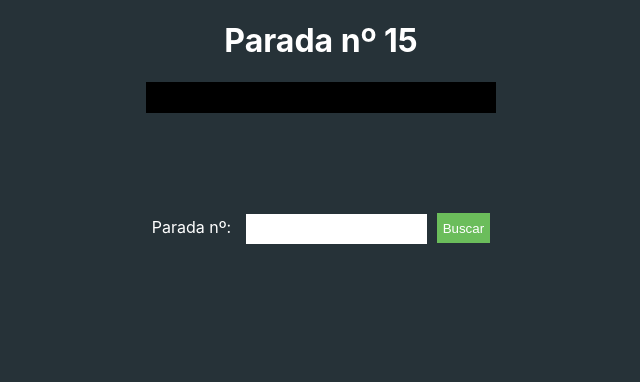
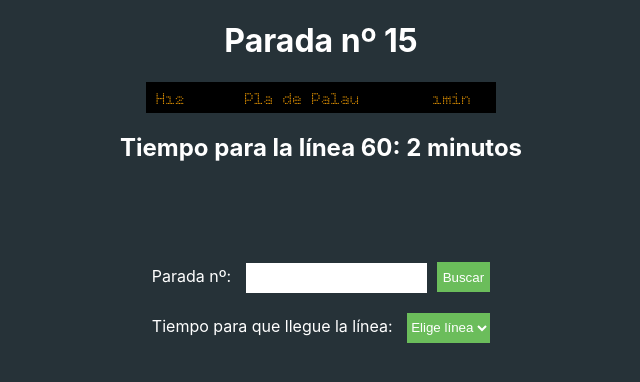
Before and after one commit to Xavi-e/C2-React-Parada-Bus-grupoC, a React (Create React App) app: page / in a window 1280 px wide. Shown: the top 382 px of the page, without its empty margins (319-959 px from the left). Built offline with nearby package versions, Linux system fonts and the light colour scheme.

Commit message:
Revert "Coger paradas de la API+bug mostrar paradas salia espacio+ocultar formtiempodelinea y tiempolinea"
This reverts commit e5be7a9a601d04aff5d212ffcdb7bb99dfcbd315.

```diff
--- a/src/App.js
+++ b/src/App.js
@@ -6,42 +6,47 @@ import { Display } from "./components/Display";
 import { TiempoLinea } from "./components/TiempoLinea";
 import { FormTiempoDeLinea } from "./components/FormTiempoDeLinea";
 import { FormNumeroParada } from "./components/FormNumeroParada";
-import { useEffect, useState } from "react";
+import { useState } from "react";
 
 function App() {
-  const urlParadas = "https://api.tmb.cat/v1/ibus/stops/";
-  const appId = "68b27c54";
-  const appKey = "ae7f8c10e50256baea7772a20d5124d3";
+  const urlParadas =
+    "https://api.tmb.cat/v1/ibus/stops/2?app_id=68b27c54&app_key=ae7f8c10e50256baea7772a20d5124d3";
   //const identidicador = "68b27c54";
   //const numeroParadaInventada = 2;
-  const [paradas, setParadas] = useState([
+  const paradasInventadas = [
     {
-      routeId: "",
-      line: "",
-      "text-ca": "",
-      "t-in-s": 0,
-      destination: "",
-      "t-in-min": 0,
+      status: "success",
+      data: {
+        ibus: [
+          {
+            routeId: "2271",
+            line: "V27",
+            "text-ca": "3 min",
+            "t-in-s": 190,
+            destination: "Pg. Marítim",
+            "t-in-min": 3,
+          },
+        ],
+      },
     },
-  ]);
-  const [tieneParadas, setTieneParadas] = useState(false);
-  const getParadas = async (parada) => {
-    const response = await fetch(
-      `${urlParadas}${parada}?app_id=${appId}&app_key=${appKey}`
-    );
+  ];
+  const [paradas, setParadas] = useState([]);
+  const getParadas = async () => {
+    const response = await fetch(paradasInventadas);
     const paradasAPI = await response.json();
-    setParadas(paradasAPI.data.ibus);
+    setParadas([...paradas, paradasAPI]);
   };
+
   return (
     <div className="contenedor">
       <header className="cabecera">
         <NumParada />
-        <Display paradas={paradas} />
-        {tieneParadas && <TiempoLinea />}
+        <Display />
+        <TiempoLinea />
       </header>
       <section className="forms">
-        <FormNumeroParada getParadas={getParadas} />
-        {tieneParadas && <FormTiempoDeLinea />}
+        <FormNumeroParada />
+        <FormTiempoDeLinea />
       </section>
     </div>
 
--- a/src/components/Display.js
+++ b/src/components/Display.js
@@ -1,13 +1,47 @@
-import { useEffect, useState } from "react";
+import { useCallback, useEffect, useRef, useState } from "react";
 
-export const Display = (props) => {
-  const { paradas } = props;
+export const Display = () => {
   const [posicion, setPosicion] = useState(0);
   const [contador, setContador] = useState(0);
+  const paradasInventadas = [
+    {
+      status: "success",
+      data: {
+        ibus: [
+          {
+            routeId: "2271",
+            line: "V27",
+            "text-ca": "3 min",
+            "t-in-s": 190,
+            destination: "Pg. Marítim",
+            "t-in-min": 3,
+          },
+          {
+            routeId: "2270",
+            line: "V16",
+            "text-ca": "10min",
+            "t-in-s": 190,
+            destination: "Universitat",
+            "t-in-min": 10,
+          },
+          {
+            routeId: "2272",
+            line: "H12",
+            "text-ca": "1min",
+            "t-in-s": 190,
+            destination: "Pla de Palau",
+            "t-in-min": 1,
+          },
+        ],
+      },
+    },
+  ];
+  const {
+    data: { ibus },
+  } = paradasInventadas[0];
   useEffect(() => {
-    if (paradas.length > 1) {
     const interval = setInterval(() => {
-        if (contador !== paradas.length - 1) {
+      if (contador <= paradasInventadas.length) {
         setPosicion(posicion - 30);
         setContador(contador + 1);
       } else {
@@ -16,12 +50,10 @@ export const Display = (props) => {
       }
     }, 2000);
     return () => clearInterval(interval);
-    }
-  }, [contador, paradas.length, posicion]);
+  }, [contador, paradasInventadas.length, posicion]);
   return (
     <div className="display">
-      {paradas.length > 0 &&
-        paradas.map((parada) => (
+      {ibus.map((parada) => (
         <div key={parada.routeId} className="bus" style={{ top: posicion }}>
           <span className="linea">{parada.line}</span>
           <span className="destino">{parada.destination}</span>
--- a/src/components/FormNumeroParada.js
+++ b/src/components/FormNumeroParada.js
@@ -1,20 +1,8 @@
-import { useState } from "react";
-
 export const FormNumeroParada = (props) => {
-  const { getParadas } = props;
-  const [parada, setParada] = useState("");
-  const setDato = (evento) => {
-    setParada(evento.target.value);
-  };
   return (
-    <form
-      onSubmit={(evento) => {
-        evento.preventDefault();
-        getParadas(parada);
-      }}
-    >
+    <form>
       <label htmlFor="num-parada">Parada nº: </label>
-      <input type="number" id="num-parada" onChange={setDato} />
+      <input type="number" id="num-parada" />
       <button type="submit">Buscar</button>
     </form>
   );
```
Lines whose indentation alone changed are shown as unchanged.
